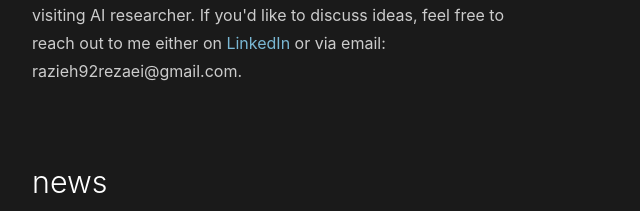
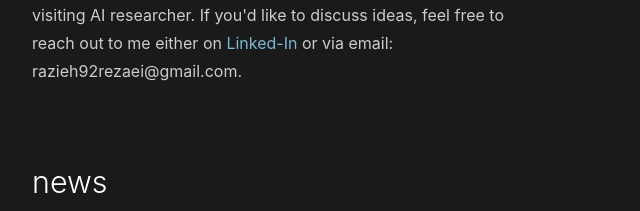
Before and after one commit to razirezaei/razirezaei.github.io, a plain HTML site: page index.html in a window 1280 px wide. Shown: the part 475-686 px from the top of the page, 210-850 px from the left. Drawn offline with Linux system fonts and the light colour scheme.

Commit message:
Fix LinkedIn link text in index.html
Updated LinkedIn link text for consistency.

```diff
--- a/index.html
+++ b/index.html
@@ -183,7 +183,7 @@
         </p>
         <br />
         <p>
-          I had the honor of collaborating with postdocs at <a href="#">Prof. Philip Torr</a>'s Vision Group at the University of Oxford, and also working at <a href="#">Prof. Zeynep Akata</a>'s EML lab at the Technical University of Munich as a visiting AI researcher. If you'd like to discuss ideas, feel free to reach out to me either on <a href="#">LinkedIn</a> or via email: razieh92rezaei@gmail.com.
+          I had the honor of collaborating with postdocs at <a href="#">Prof. Philip Torr</a>'s Vision Group at the University of Oxford, and also working at <a href="#">Prof. Zeynep Akata</a>'s EML lab at the Technical University of Munich as a visiting AI researcher. If you'd like to discuss ideas, feel free to reach out to me either on <a href="#">Linked-In</a> or via email: razieh92rezaei@gmail.com.
         </p>
       </div>
 
```
